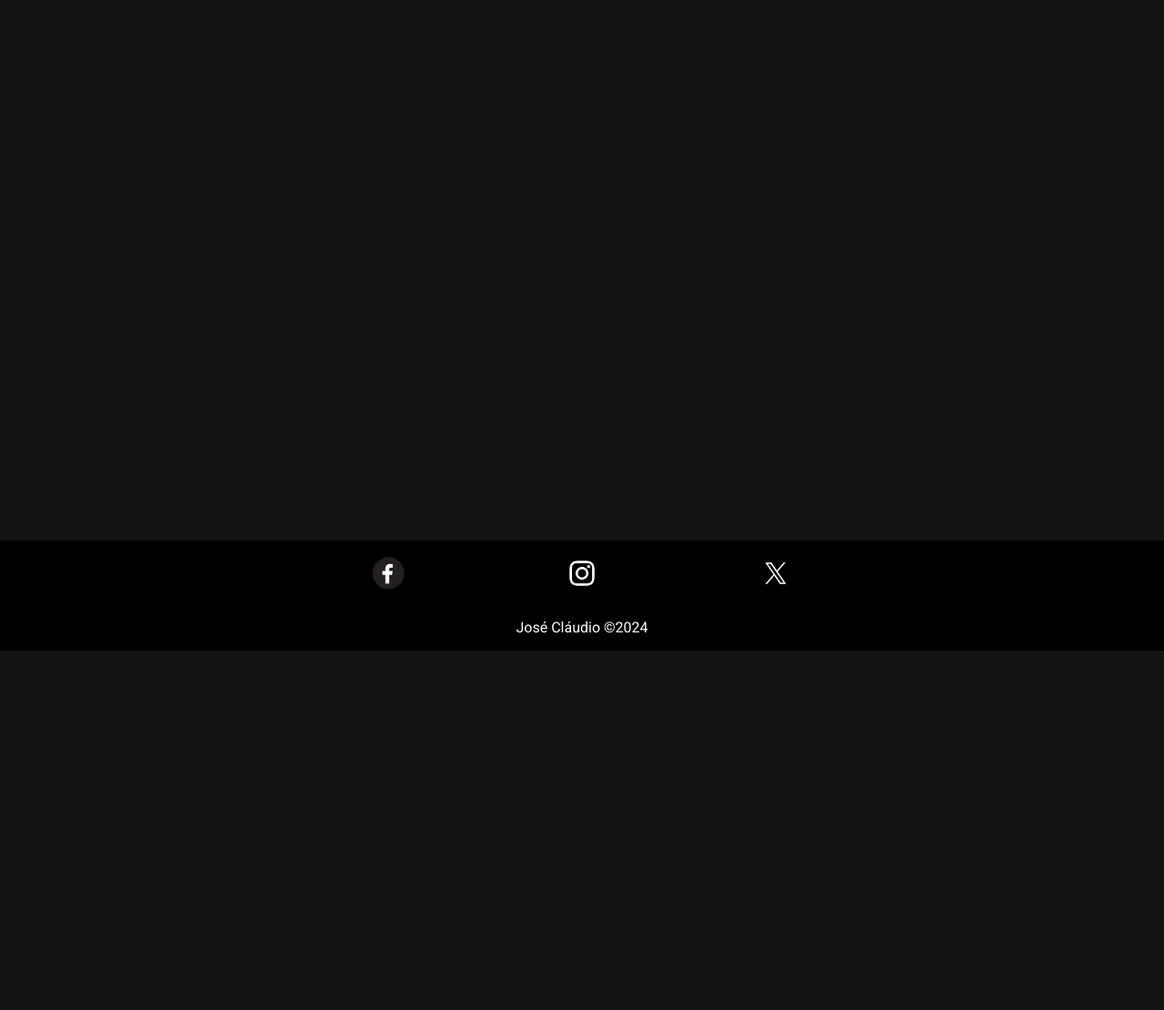
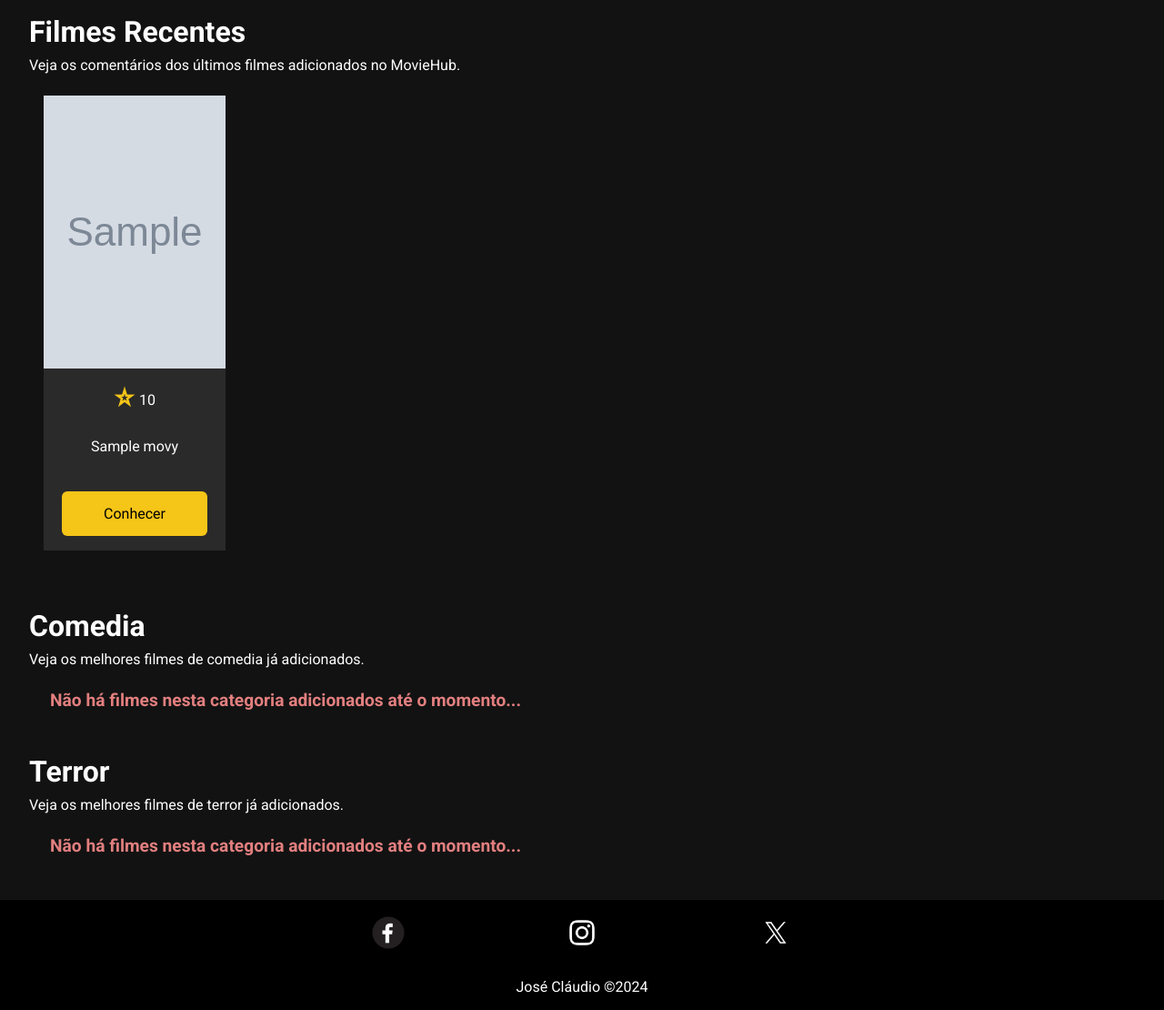
Before and after one commit to JoseClaudiolima/MovieHub, a PHP site: page / in a window 1280 px wide. Shown: the part 85-1195 px from the top of the page at 91% size. Before the commit the page ends 800 px from the top, so only its background shows below. Run offline with PHP 8.4, Linux system fonts and the light colour scheme; tables that the repository leaves empty or names only in its code hold one stand-in row (values such as "Sample post"); grey boxes marked "Sample" are stand-in pictures; data that the repository does not hold is empty.

Commit message:
Showing movies in home / index.php

```diff
--- a/css/style.css
+++ b/css/style.css
@@ -177,6 +177,90 @@ nav > a{
 .log-mobile{
     display: none;
 }
+
+
+
+/*      INDEX / HOME        */
+main#home{
+    padding-top: 1em;
+    padding-left: 2em;
+    color: white;
+}
+main#home > h1{
+    margin-bottom: .4em;
+}
+main#home > p{
+    margin-bottom: 1em;
+}
+
+.movies-container{
+    padding-bottom: 3em;
+}
+
+.index-movie{
+    display: flex;
+    flex-direction: row;
+    flex-wrap: wrap; /*Quebra (vai para linha abaixo) ao não caber no container*/
+}
+
+#movie-card{
+    min-width: 150px;
+    max-width: 200px;
+    flex: 1 1 20%;
+    margin: 0 1em 1em 1em;
+    background-color: #2a2a2a;
+}
+#image-card{
+    height: 300px;
+    width: 100%;
+
+    background-position: center;
+    background-size: cover;
+}
+.info-card{
+    display: flex;
+    flex-direction: column;
+    height: 200px;
+
+    color: white;
+}
+.info-card > p{
+    margin: 1em auto 1em auto;
+    text-align: center;
+    width: 100%;
+    word-wrap: break-word;
+}
+#rating-icon-card{
+    color: var(--base-color);
+    font-weight: bold;
+    transform: translateY(4px);
+}
+#btn-card{
+    margin: 1.5em auto 0em auto;
+    width: 80%;
+    text-align: center;
+}
+
+.title-info-container{
+    margin-bottom: 1.5em;
+}
+.title-info-container > h1,
+.title-info-container > h2{
+    margin-bottom: 8px;
+}
+
+.h2-category-title{
+    font-size: 2em;
+}
+
+.empty-movies{
+    font-weight: bold;
+    font-size: 1.2em;
+    color: #e27f7f;
+    margin-left: 1.2em;
+}
+
+
 
 /*      AUTH - LOGIN/REGISTER       */
 #auth-main{
@@ -592,7 +676,7 @@ footer > a{
     }
 }
 
-@media (max-width: 460px){
+@media (max-width: 600px){
     .desktop{
         display: none;
     }
--- a/dao/MovieDAO.php
+++ b/dao/MovieDAO.php
@@ -60,12 +60,43 @@ class MovieDAO implements MovieDAOInterface{
 
 
     public function getLatestMovies(){
+        $stmt = $this->conn->query('SELECT * FROM movies ORDER BY id DESC');
+
+        if($stmt->rowCount() > 0){
+            $allMovies = $stmt->fetchAll();
+            $allMoviesBuilded = [];
+
+            foreach($allMovies as $movie){
+                $allMoviesBuilded[] = $this->buildMovie($movie);
+            }
+
+            return $allMoviesBuilded;
+
+        } else{
+            return false;
+        }
 
     }
 
 
     public function getMoviesByCategory($category){
+        $stmt = $this->conn->prepare('SELECT * FROM movies WHERE category = :category ORDER BY id DESC');
+        $stmt->bindParam(':category', $category);
+        $stmt->execute();
 
+        if($stmt->rowCount() > 0){
+            $allMovies = $stmt->fetchAll();
+            $allMoviesBuilded = [];
+
+            foreach ($allMovies as $movie) {
+                $allMoviesBuilded[] = $this->buildMovie($movie);
+            }
+
+            return $allMoviesBuilded;
+
+        } else{
+            return false;
+        }
     }
 
 
--- a/dao/UserDAO.php
+++ b/dao/UserDAO.php
@@ -62,6 +62,11 @@ class UserDAO implements UserDAOInterface{
         $password = $user->getPassword();
         $token = $user->getToken();
 
+        $emailAlreadyUsed = $this->findByEmail($email);
+
+        if ($emailAlreadyUsed){
+            $this->message->setMessage('Email já cadastrado, tente outro!', 'error', 'back');
+        } else{
             $stmt->bindParam(':name', $name);
             $stmt->bindParam(':lastName', $lastName);
             $stmt->bindParam(':email', $email);
@@ -71,7 +76,7 @@ class UserDAO implements UserDAOInterface{
             $stmt->execute();
 
             $this->setTokenToSession($user->getToken());
-
+        }
     }
 
 
@@ -194,7 +199,7 @@ class UserDAO implements UserDAOInterface{
     public function destroyToken(){
         $_SESSION['token'] = '';
 
-        $this->message->setMessage('LogOut realizado com sucesso!', 'success');
+        $this->message->setMessage('LOGOUT realizado com sucesso!', 'success');
     }
 
 
--- a/index.php
+++ b/index.php
@@ -1,11 +1,88 @@
 <?php
 require_once("templates/header.php");
 
+
+$movieDao = new MovieDAO($conn, $base_url);
+$AllMovies = $movieDao->getLatestMovies();
+$comedyMovies = $movieDao->getMoviesByCategory('comedy');
+$horrorMovies = $movieDao->getMoviesByCategory('horror');
+
+
 ?>
 
+<main id="home">
+
+    <div class="movies-container">
+        <div class="title-info-container">
+            <h1>Filmes Recentes</h1>
+            <p>Veja os comentários dos últimos filmes adicionados no MovieHub.</p>
+        </div>
+
+        <?php if($AllMovies): ?>
+            <div class="index-movie">
+                <?php foreach($AllMovies as $movie): ?>
 
 
+                        <?php require("templates/moviecard.php"); ?>
 
+
+                <?php endforeach ?>
+            </div>
+        <?php else: ?>
+            <div .class='empty-movies'>
+                Não há filmes adicionados até o momento...
+            </div>
+        <?php endif ?>
+    </div>
+
+
+    <div class="movies-container">
+        <div class="title-info-container">
+            <h2 class='h2-category-title'>Comedia</h2>
+            <p>Veja os melhores filmes de comedia já adicionados.</p>
+        </div>
+        <?php if($comedyMovies): ?>
+
+            <div class="index-movie">
+                <?php foreach($comedyMovies as $movie): ?>
+
+
+                        <?php require("templates/moviecard.php"); ?>
+
+
+                <?php endforeach ?>
+            </div>
+        <?php else: ?>
+            <div class='empty-movies'>
+                Não há filmes nesta categoria adicionados até o momento...
+            </div>
+        <?php endif ?>
+    </div>
+
+
+    <div class="movies-container">
+        <div class="title-info-container">
+            <h2 class='h2-category-title'>Terror</h2>
+            <p>Veja os melhores filmes de terror já adicionados.</p>
+        </div>
+
+        <?php if($horrorMovies): ?>
+            <div class="index-movie">
+                <?php foreach($horrorMovies as $movie): ?>
+
+
+                        <?php require("templates/moviecard.php"); ?>
+
+
+                <?php endforeach ?>
+            </div>
+        <?php else: ?>
+            <div class='empty-movies'>
+                Não há filmes nesta categoria adicionados até o momento...
+            </div>
+        <?php endif ?>
+    </div>
+</main>
 
 <?php
 require_once("templates/footer.php");
--- /dev/null
+++ b/templates/moviecard.php
@@ -0,0 +1,19 @@
+<?php
+
+if(empty($movie->getImage())){
+    $movie->setImage('movie_cover.jpg');
+}
+
+?>
+
+<main id='movie-card'>
+
+    <div id="image-card" style="background-image: url('<?=$base_url?>img/movies/<?=$movie->getImage()?>')"></div>
+
+    <div class="info-card">
+        <p><span class="material-symbols-outlined" id="rating-icon-card">star_rate</span> 10</p>
+        <p id='title-card'><?=$movie->getTitle()?></p>
+        <a href="<?=$base_url?>movie.php?id=<?=$movie->getId()?>" class='btn-theme' id='btn-card'>Conhecer</a>
+    </div>
+
+</main>
```
Also changed, not shown: img/movies/0a7c45d6efdbfa9f1049b7e58b8225b5803d3b270962b08aa321916e1fb3ccdbf7baa67baaf05812b2b621a2002148abbe97.jpeg (added), img/movies/120d629b68dda1398ad00f5fa40ce062fa77e74a32ad0fe4deb83aadd5d38f6adcc0e17e93800030c63a4aa4854715a261a3.jpeg (added), img/movies/71af827e1f765eca08979715fc4f53e166665394311afd97ee9806c01064569f6d0ac7822a20c43a5cd1b115a83c9913124e.jpeg (added), img/movies/7d615c9d2ff993400a5d68d0dd2b2d01817d64d84b3a97165e208f8b2a65c2d1c1e0bef419dc3d755a0ab81ee3a0f98b8e69.jpeg (added), img/movies/b42a85ebfdbe2fc63acdb5ad0389842702fffe1d891f33083139939a499d5703c22802b0d1312f0a4589d2955491df48c6b9.jpeg (added), img/movies/bc073bebef7662962c1f45013dda0c51dbde625a00e2c327e7f88238c3703c9052d4ddff47d713bff9d9a9d4dda8ba47bb30.jpeg (added), img/movies/d5d42511c25336fddfb4b8880117921f52d51af49db33ee1b2a37e88c266508119092b19853fe0ee393e4ed9dc654573658a.jpeg (added). Lines whose indentation alone changed are shown as unchanged.
